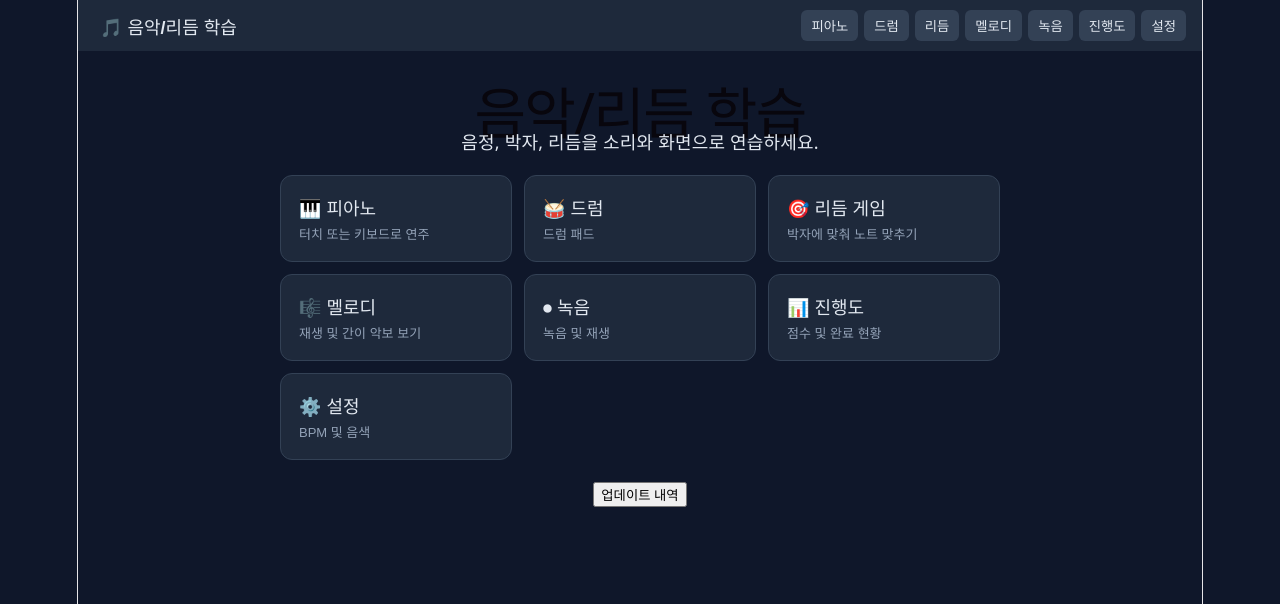
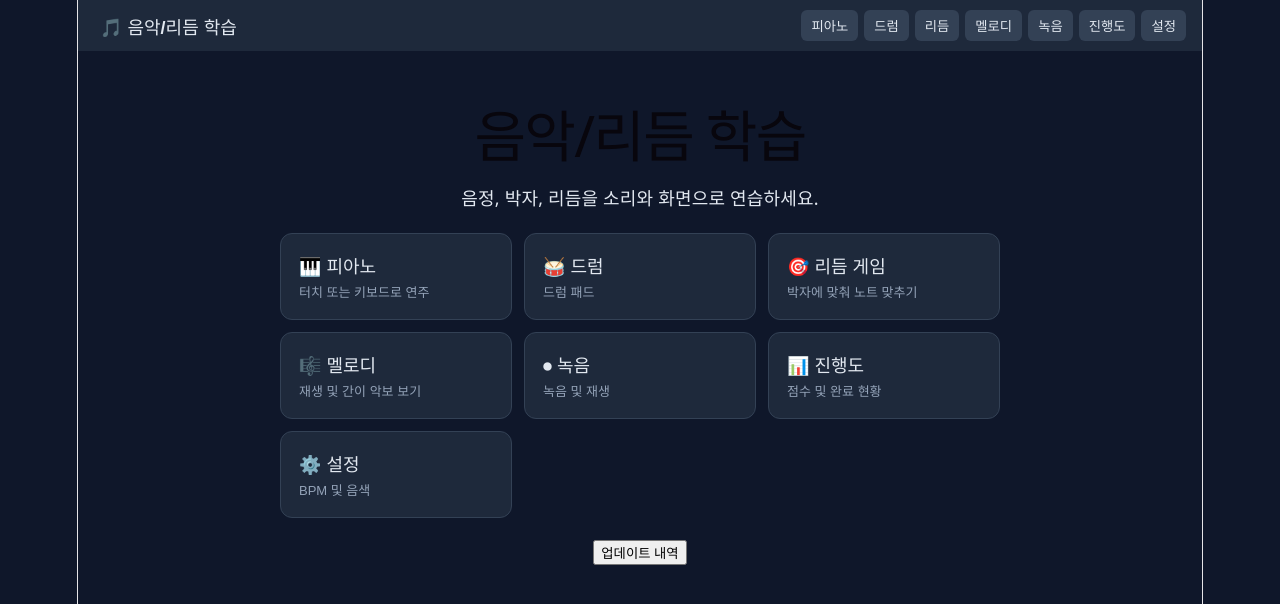
Before and after one commit to WBmaker2/music-rhythm-learning, a React (Vite) app: page / in a window 1280 px wide. Shown: the top 604 px of the page. Built offline with nearby package versions, Linux system fonts and the light colour scheme.

Commit message:
홈 화면 텍스트 간격 개선

```diff
--- a/src/App.css
+++ b/src/App.css
@@ -11,7 +11,8 @@ body { margin: 0; font-family: system-ui, -apple-system, sans-serif; background:
 .topbar nav button.active { background: var(--accent); color: #0f172a; }
 main { flex: 1; padding: 16px; }
 .home { text-align: center; }
-.home h1 { margin-bottom: 4px; }
+.home h1 { margin-bottom: 12px; line-height: 1.3; }
+.home p { line-height: 1.6; margin-top: 0; }
 .grid { display: grid; grid-template-columns: repeat(auto-fit, minmax(180px, 1fr)); gap: 12px; margin-top: 20px; max-width: 720px; margin-left: auto; margin-right: auto; }
 .card { background: var(--panel); border: 1px solid #334155; border-radius: 12px; padding: 18px; color: var(--text); cursor: pointer; text-align: left; }
 .card-title { font-size: 18px; font-weight: 600; }
--- a/src/components/Home.tsx
+++ b/src/components/Home.tsx
@@ -63,7 +63,7 @@ export default function Home({ go }: { go: (m: Mode) => void }) {
           <div className="modal" onClick={e => e.stopPropagation()}>
             <h2>업데이트 내역</h2>
             {loading && <p>불러오는 중...</p>}
-            <div style={{ maxHeight: '60vh', overflow: 'auto', textAlign: 'left' }}>
+            <div style={{ maxHeight: '60vh', overflow: 'auto', textAlign: 'left', paddingBottom: 12 }}>
               {entries.map((e, i) => (
                 <section key={i} style={{ marginBottom: 12 }}>
                   <h3 style={{ margin: '8px 0 4px' }}>{e.date}</h3>
```
Also changed, not shown: public/UPDATELOG.md (+7 -0 lines), 1 other file (tests, documents, lock files or other folders).
